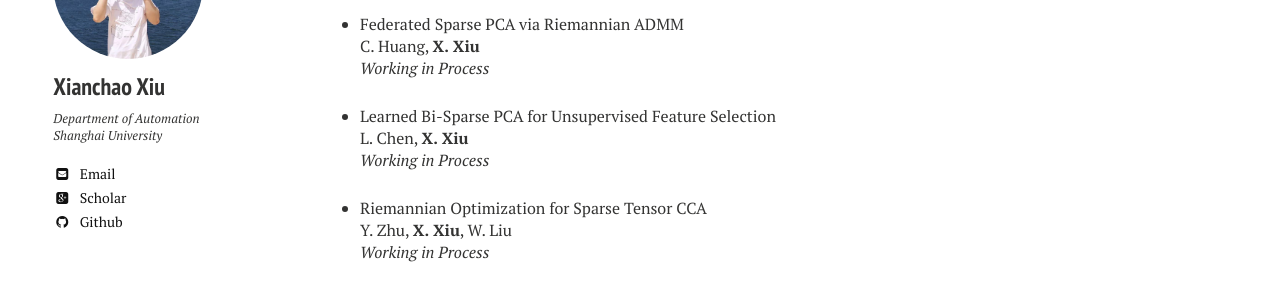
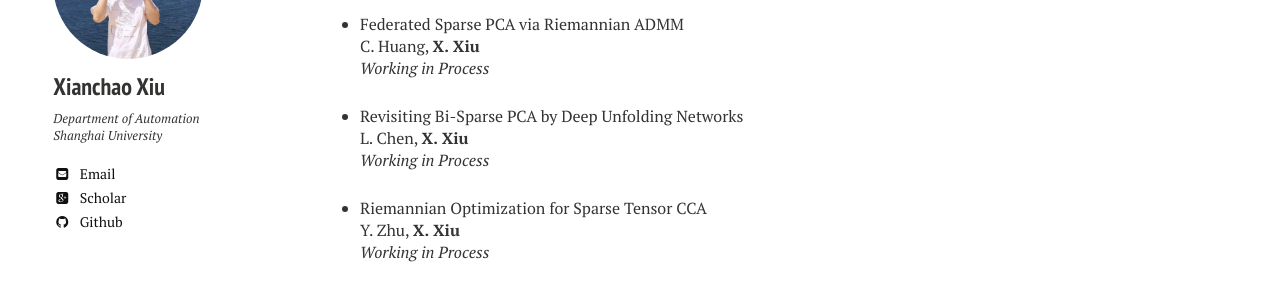
Before and after one commit to xianchaoxiu/xianchaoxiu.github.io, a Jekyll site: the page built from conference/index.md, in a window 1280 px wide. Shown: the part 163-464 px from the top of the page. Built offline with Jekyll 4.4.1, drawn with Linux system fonts in a browser that asks for light colours; nearby versions of some CDN libraries.

Commit message:
Update index.md

```diff
--- a/conference/index.md
+++ b/conference/index.md
@@ -19,10 +19,10 @@ share: false
 C. Huang, <b>X. Xiu</b><br>
 <i>Working in Process</i><br>
 
-* Learned Bi-Sparse PCA for Unsupervised Feature Selection <br>
+* Revisiting Bi-Sparse PCA by Deep Unfolding Networks  <br>
 L. Chen, <b>X. Xiu</b> <br>
 <i>Working in Process</i><br>
 
 * Riemannian Optimization for Sparse Tensor CCA <br>
-Y. Zhu, <b>X. Xiu</b>, W. Liu <br>
+Y. Zhu, <b>X. Xiu</b> <br>
 <i>Working in Process</i><br>
```
